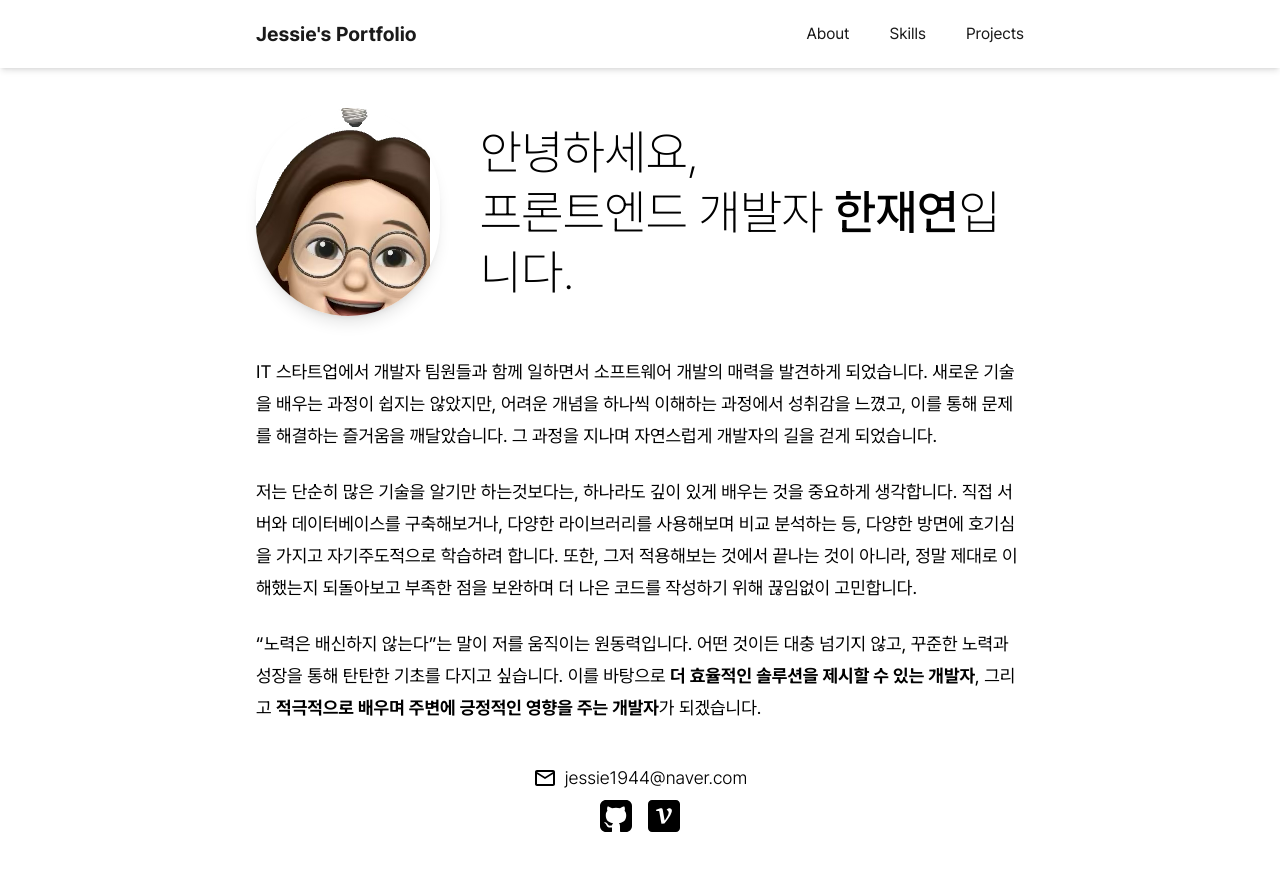
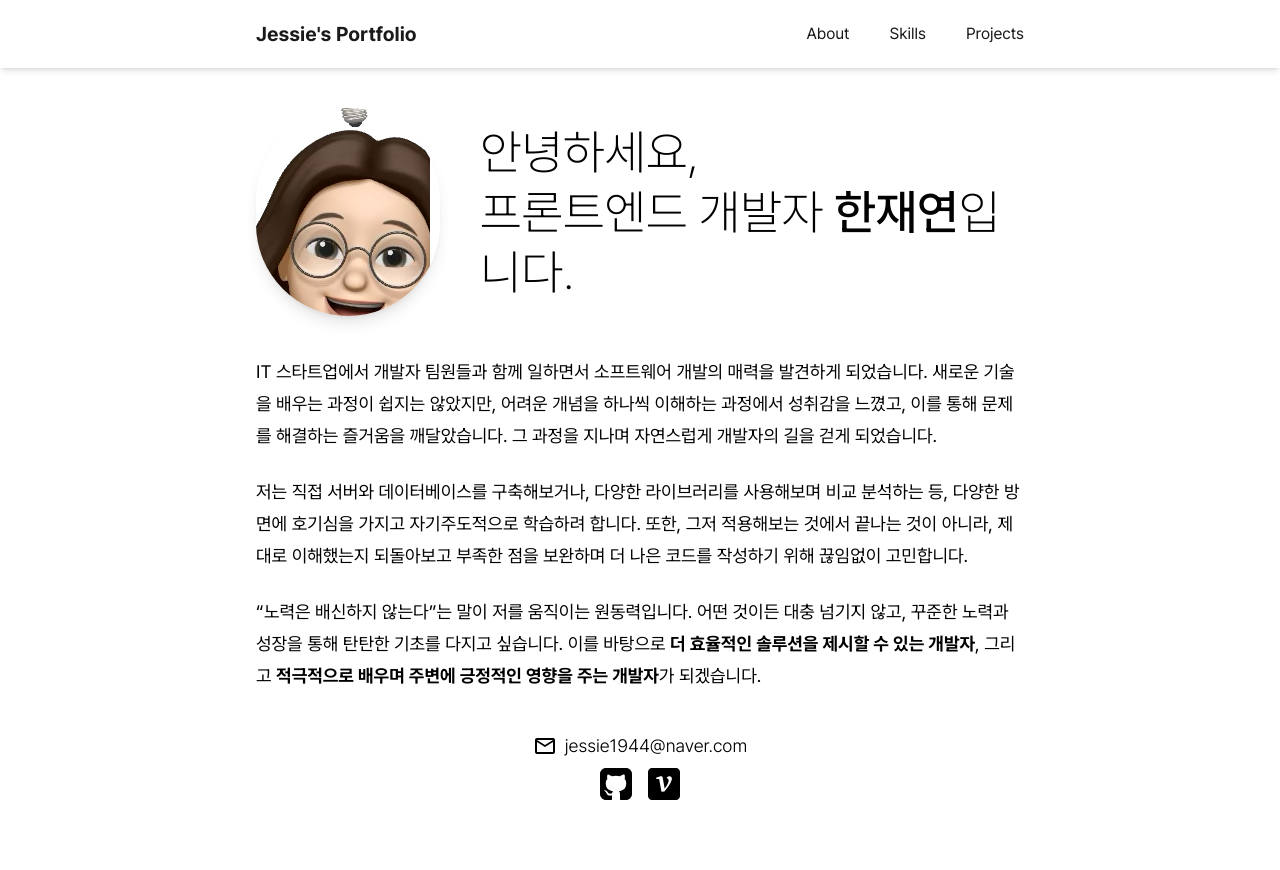
Before and after one commit to Jess-Apr/Portfolio, a Next.js app: page /about in a window 1280 px wide. After the commit the page ends 840 px from the top, so only its background shows below. Built offline with nearby package versions, Linux system fonts and the light colour scheme.

Commit message:
🎸 Chore: About 페이지 자기소개 글 내용 변경

```diff
--- a/src/app/about/intro-text.ts
+++ b/src/app/about/intro-text.ts
@@ -1,5 +1,5 @@
 export const introText = `IT 스타트업에서 개발자 팀원들과 함께 일하면서 소프트웨어 개발의 매력을 발견하게 되었습니다. 새로운 기술을 배우는 과정이 쉽지는 않았지만, 어려운 개념을 하나씩 이해하는 과정에서 성취감을 느꼈고, 이를 통해 문제를 해결하는 즐거움을 깨달았습니다. 그 과정을 지나며 자연스럽게 개발자의 길을 걷게 되었습니다.
 
-저는 단순히 많은 기술을 알기만 하는것보다는, 하나라도 깊이 있게 배우는 것을 중요하게 생각합니다. 직접 서버와 데이터베이스를 구축해보거나, 다양한 라이브러리를 사용해보며 비교 분석하는 등, 다양한 방면에 호기심을 가지고 자기주도적으로 학습하려 합니다. 또한, 그저 적용해보는 것에서 끝나는 것이 아니라, 정말 제대로 이해했는지 되돌아보고 부족한 점을 보완하며 더 나은 코드를 작성하기 위해 끊임없이 고민합니다.
+저는 직접 서버와 데이터베이스를 구축해보거나, 다양한 라이브러리를 사용해보며 비교 분석하는 등, 다양한 방면에 호기심을 가지고 자기주도적으로 학습하려 합니다. 또한, 그저 적용해보는 것에서 끝나는 것이 아니라, 제대로 이해했는지 되돌아보고 부족한 점을 보완하며 더 나은 코드를 작성하기 위해 끊임없이 고민합니다.
 
 “노력은 배신하지 않는다”는 말이 저를 움직이는 원동력입니다. 어떤 것이든 대충 넘기지 않고, 꾸준한 노력과 성장을 통해 탄탄한 기초를 다지고 싶습니다. 이를 바탕으로 <strong>더 효율적인 솔루션을 제시할 수 있는 개발자</strong>, 그리고 <strong>적극적으로 배우며 주변에 긍정적인 영향을 주는 개발자</strong>가 되겠습니다.`
```
